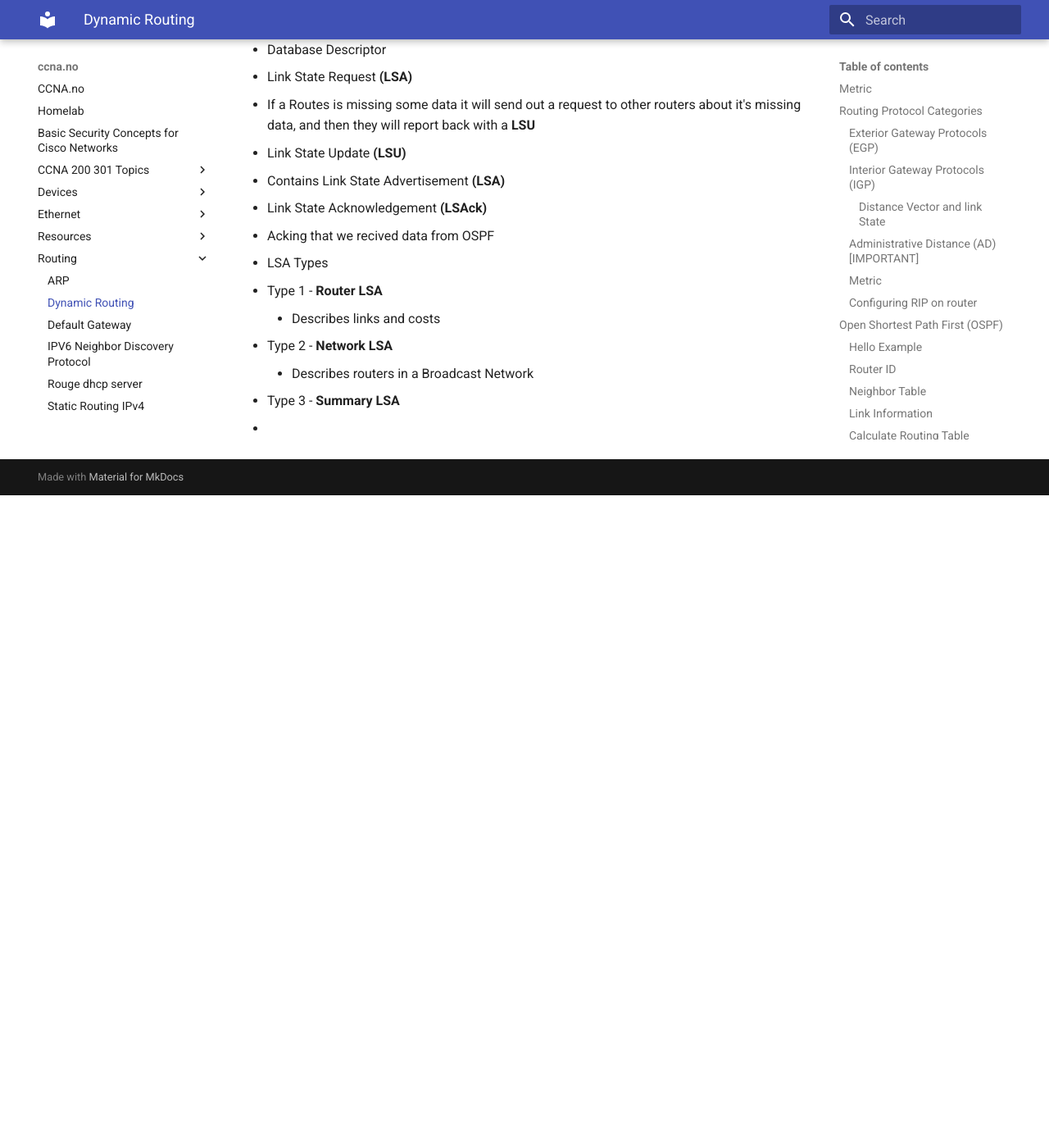
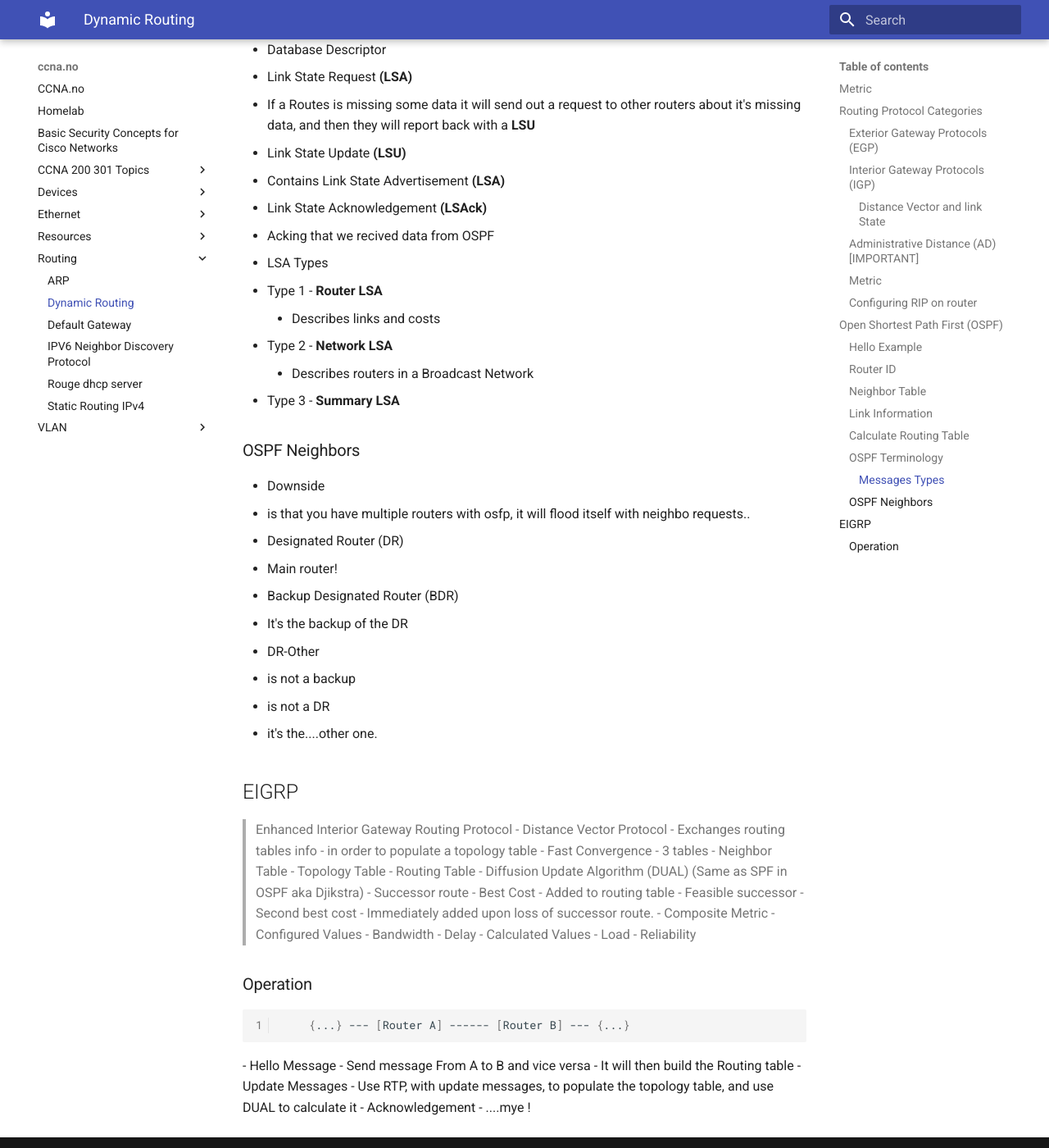
Before and after one commit to skandix/ccna.no, an MkDocs documentation site: the page built from docs/Routing/dynamic_routing.md, in a window 1280 px wide and 1400 px high, scrolled down 5506 px. Shown: the whole window at 82% size. Built offline with MkDocs 1.6.1 and Material for MkDocs 9.7.7, drawn with Linux system fonts in a browser that asks for light colours; before the commit the page ends 6110 px from its top, so only the background shows below that.

Commit message:
chunks
Signed-off-by: Bendik Egenes Dyrli <bendik.dyrli@uia.no>

````diff
--- a/docs/Routing/dynamic_routing.md
+++ b/docs/Routing/dynamic_routing.md
@@ -190,4 +190,53 @@ show ip protocols # show configured routing protocols
   - Type 2 - **Network LSA**
     - Describes routers in a Broadcast Network
   - Type 3 - **Summary LSA**
-  -
+
+### OSPF Neighbors
+- Downside
+  - is that you have multiple routers with osfp, it will flood itself with neighbo requests..
+- Designated Router (DR)
+  - Main router!
+- Backup Designated Router (BDR)
+  - It's the backup of the DR
+- DR-Other
+  - is not a backup
+  - is not a DR
+  - it's the....other one.
+
+## EIGRP
+> Enhanced Interior Gateway Routing Protocol
+- Distance Vector Protocol
+  - Exchanges routing tables info
+    - in order to populate a topology table
+- Fast Convergence
+  - 3 tables
+    - Neighbor Table
+    - Topology Table
+    - Routing Table
+      - Diffusion Update Algorithm (DUAL) (Same as SPF in OSPF aka Djikstra)
+        - Successor route
+          - Best Cost
+          - Added to routing table
+        - Feasible successor
+          - Second best cost
+          - Immediately added upon loss of successor route.
+- Composite Metric
+  - Configured Values
+    - Bandwidth
+    - Delay
+  - Calculated Values
+    - Load
+    - Reliability
+
+### Operation
+
+```bash
+	{...} --- [Router A] ------ [Router B] --- {...}
+```
+- Hello Message
+  - Send message From A to B and vice versa
+  - It will then build the Routing table
+    - Update Messages
+      - Use RTP, with update messages, to populate the topology table, and use DUAL to calculate it
+        - Acknowledgement
+          - ....mye !
````
Also changed, not shown: docs/VLAN/vlan.md (added).
